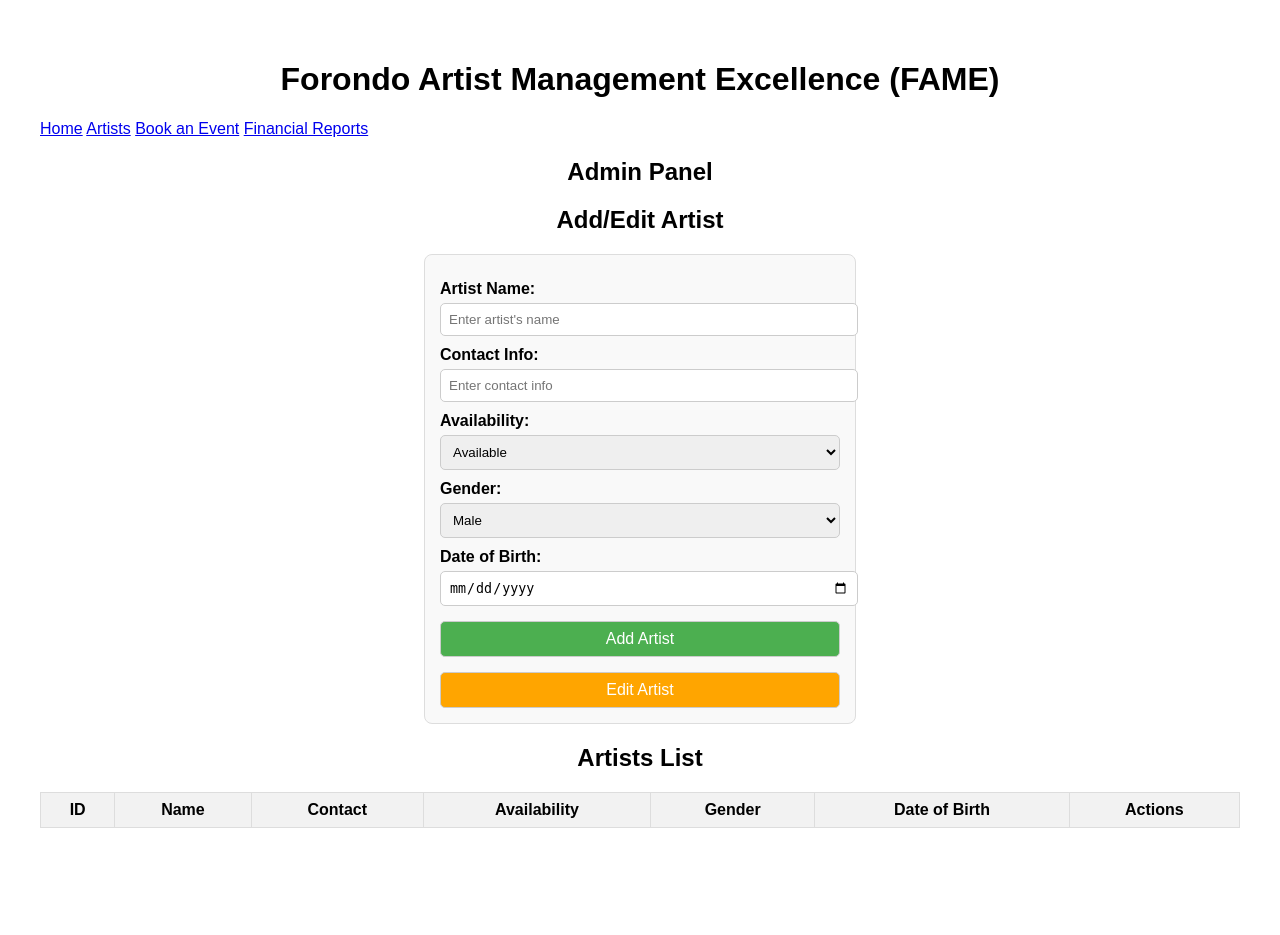
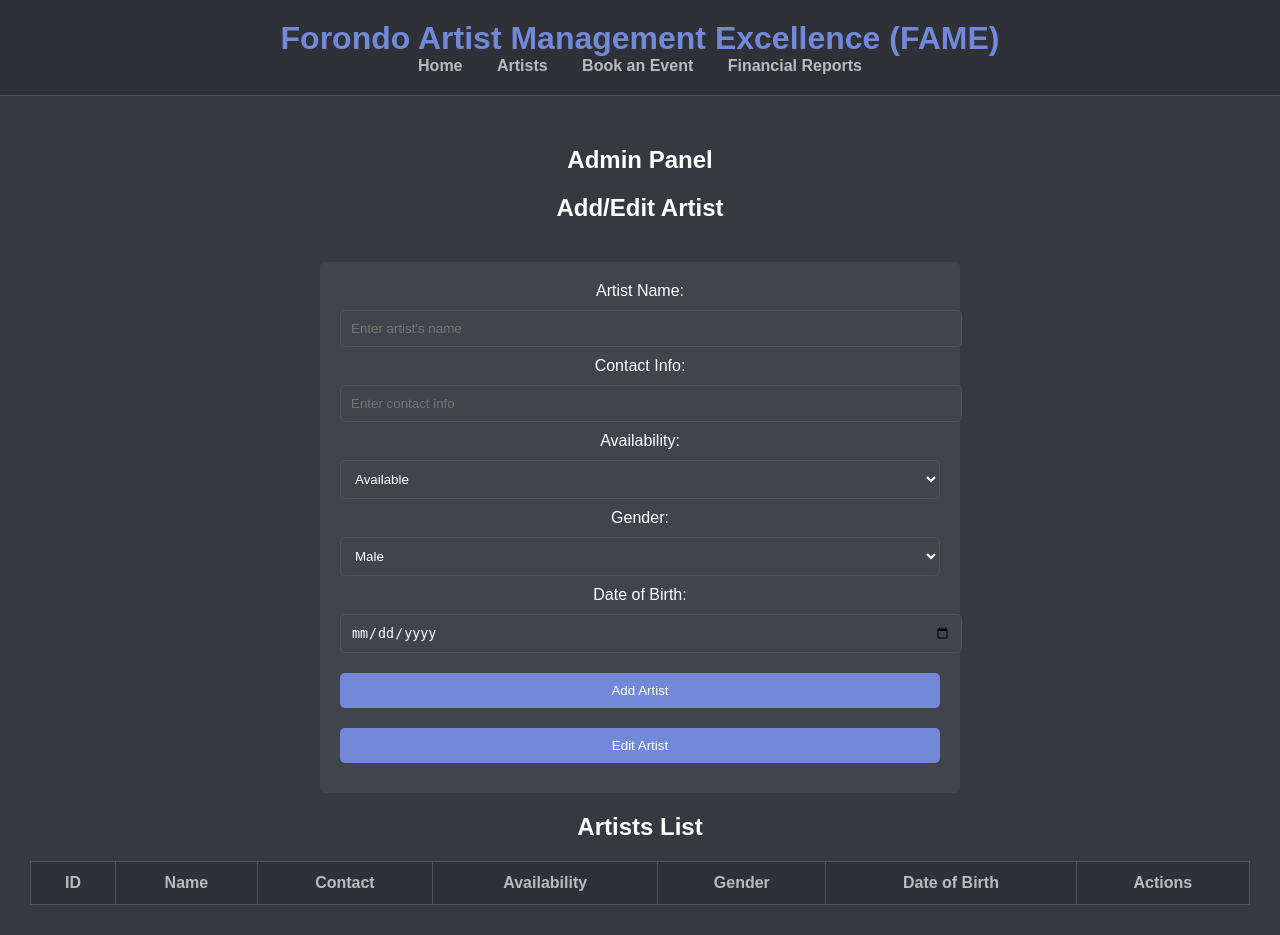
Before and after one commit to Rex5433/PHP-Database, a PHP site: page /admin.php in a window 1280 px wide. Before the commit the page ends 828 px from the top, so only its background shows below. Run offline with PHP 8.4, Linux system fonts and the light colour scheme; data that the repository does not hold is empty.

Commit message:
Update admin.css
cleaning

```diff
--- a/Database Program/UpdatedPHP/admin.css
+++ b/Database Program/UpdatedPHP/admin.css
@@ -1,82 +1,142 @@
 body {
     font-family: Arial, sans-serif;
-    margin: 20px;
-    padding: 20px;
+    margin: 0;
+    padding: 0;
+    background-color: #36393F;
+    color: #FFFFFF;
 }
 
-h1, h2 {
+header {
+    background-color: #2F3136;
+    padding: 20px;
+    text-align: center;
+    border-bottom: 1px solid #4F535C;
+}
+
+header h1 {
+    margin: 0;
+    color: #7289DA;
+}
+
+nav a {
+    color: #B9BBBE;
+    text-decoration: none;
+    margin: 0 15px;
+    font-weight: bold;
+}
+
+nav a:hover {
+    color: #7289DA;
+}
+
+main {
+    padding: 30px;
     text-align: center;
 }
 
 form {
-    max-width: 400px;
-    margin: 0 auto;
-    padding: 15px;
-    border: 1px solid #ddd;
-    border-radius: 8px;
-    background: #f9f9f9;
+    background-color: #40444B;
+    padding: 20px;
+    border-radius: 5px;
+    margin-top: 20px;
+    display: inline-block;
+    width: 100%;
+    max-width: 600px;
 }
 
-label {
-    font-weight: bold;
-    display: block;
-    margin-top: 10px;
+form input, form select, form button {
+    margin: 10px 0;
+    padding: 10px;
+    width: 100%;
+    border-radius: 5px;
+    border: 1px solid #4F535C;
+    background-color: #2F3136;
+    color: #FFFFFF;
 }
 
-input, select, button {
-    width: 100%;
-    padding: 8px;
-    margin-top: 5px;
-    border: 1px solid #ccc;
-    border-radius: 5px;
+form input[type="text"], form input[type="date"], form select {
+    background-color: #40444B;
 }
 
-button {
-    margin-top: 15px;
+form button {
+    background-color: #7289DA;
+    color: white;
+    border: none;
     cursor: pointer;
-    font-size: 16px;
 }
 
-.add-btn {
-    background-color: #4CAF50;
-    color: white;
-}
-
-.edit-btn {
-    background-color: #FFA500;
-    color: white;
+form button:hover {
+    background-color: #5B6EAE;
 }
 
 table {
     width: 100%;
     border-collapse: collapse;
     margin-top: 20px;
+    border: 1px solid #4F535C;
 }
 
 th, td {
-    border: 1px solid #ddd;
-    padding: 8px;
+    padding: 12px;
     text-align: center;
+    border: 1px solid #4F535C;
 }
 
 th {
-    background-color: #f2f2f2;
+    background-color: #2F3136;
+    color: #B9BBBE;
 }
 
-.editBtn {
-    background-color: #FFA500;
-    color: white;
-    border: none;
-    padding: 5px 10px;
-    cursor: pointer;
-    border-radius: 4px;
+td {
+    background-color: #40444B;
+    color: #FFFFFF;
 }
 
-.deleteBtn {
-    background-color: #d9534f;
+tr:hover {
+    background-color: #7289DA;
     color: white;
-    border: none;
-    padding: 5px 10px;
-    cursor: pointer;
-    border-radius: 4px;
 }
+
+button.editBtn {
+    background-color: #43B581;
+    color: white;
+}
+
+button.editBtn:hover {
+    background-color: #36A152;
+}
+
+button.deleteBtn {
+    background-color: #F04747;
+    color: white;
+}
+
+button.deleteBtn:hover {
+    background-color: #E03C3C;
+}
+
+footer {
+    background-color: #2F3136;
+    padding: 10px;
+    text-align: center;
+    color: #B9BBBE;
+    position: fixed;
+    width: 100%;
+    bottom: 0;
+}
+
+@media (max-width: 768px) {
+    table {
+        font-size: 14px;
+    }
+
+    nav a {
+        display: block;
+        margin: 5px 0;
+    }
+
+    button {
+        width: 100%;
+        padding: 15px;
+    }
+}
```
